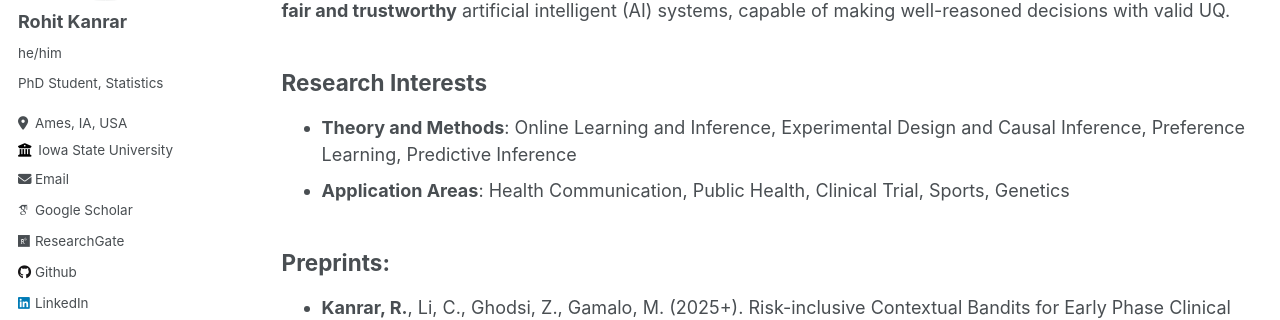
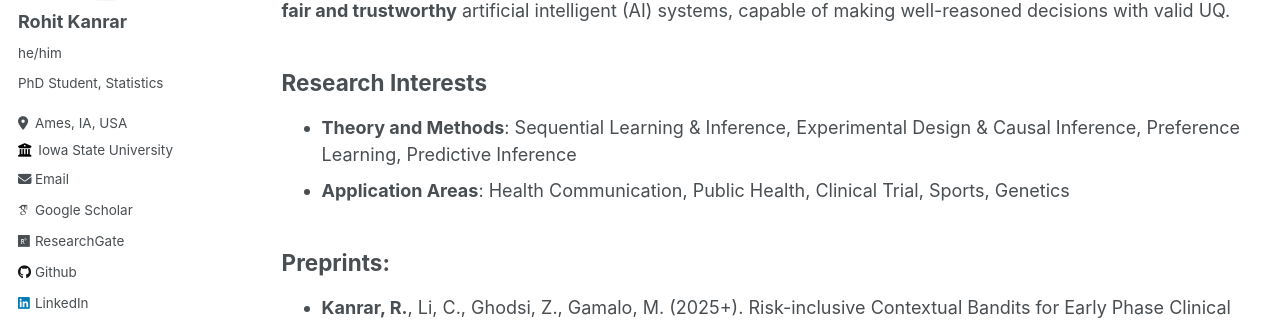
Before and after one commit to rohitkanrar/rohitkanrar.github.io, a Jekyll site: the page built from _pages/publications.md, in a window 1280 px wide and 900 px high. Shown: the part 280-600 px from the top of the window. Built offline with Jekyll 4.4.1, drawn with Linux system fonts in a browser that asks for light colours; some web fonts are replaced.

Commit message:
from online to sequential

```diff
--- a/_pages/publications.md
+++ b/_pages/publications.md
@@ -10,7 +10,7 @@ Rohit's research currently centers on **sequential decision-making in high-stake
 
 
 ## Research Interests
-* **Theory and Methods**: Online Learning and Inference, Experimental Design and Causal Inference, Preference Learning, Predictive Inference
+* **Theory and Methods**: Sequential Learning & Inference, Experimental Design & Causal Inference, Preference Learning, Predictive Inference
 * **Application Areas**: Health Communication, Public Health, Clinical Trial, Sports, Genetics
 
 
```
